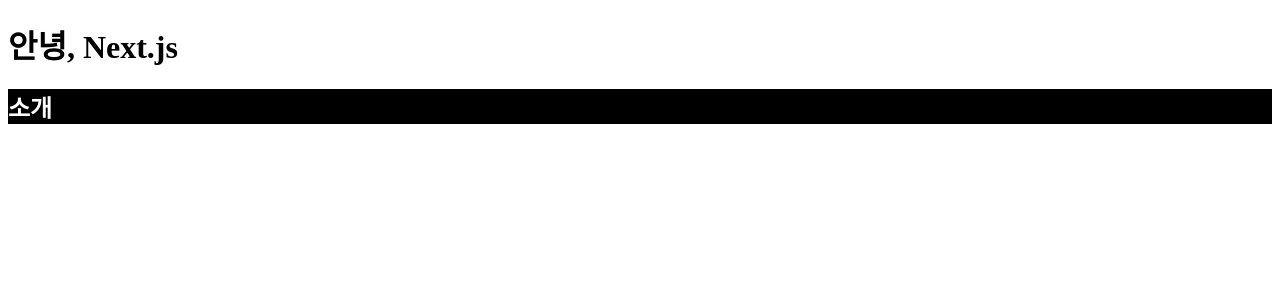
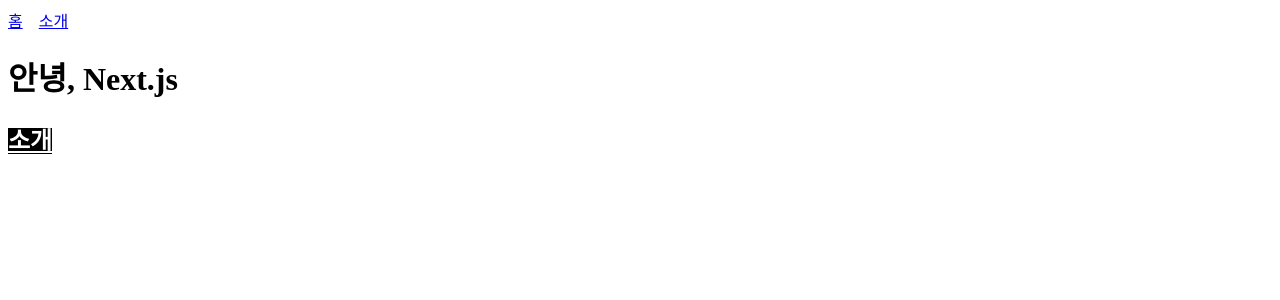
Before and after one commit to junhyeog/Caappit-week6_note-next, a Next.js app: page / in a window 1280 px wide. Shown: the top 300 px of the page. Built offline with nearby package versions, Linux system fonts and the light colour scheme.

Commit message:
Add other components

```diff
--- /dev/null
+++ b/components/Header.js
@@ -0,0 +1,15 @@
+import Link from 'next/link';
+
+const linkStyle = {
+    marginRight: '1rem'
+}
+const Header = () => {
+    return (
+        <div>
+            <Link href="/"><a style={linkStyle}>홈</a></Link>
+            <Link href="/about"><a style={linkStyle}>소개</a></Link>
+        </div>
+    );
+};
+
+export default Header;
--- /dev/null
+++ b/components/Layout.js
@@ -0,0 +1,10 @@
+import Header from './Header';
+
+const Layout = ({children}) => (
+    <div>
+        <Header/>
+        {children}
+    </div>
+);
+
+export default Layout;
--- a/pages/about.js
+++ b/pages/about.js
@@ -1,7 +1,9 @@
+import Layout from '../components/Layout';
+
 const About = () => (
-    <div>
+    <Layout>
         <h2>안녕하세요 저는 Velopert 입니다.</h2>
-    </div>
+    </Layout>
 )
 
 export default About;
--- a/pages/index.js
+++ b/pages/index.js
@@ -1,16 +1,17 @@
 import Link from 'next/link'
+import Layout from '../components/Layout';
 
 const Index = () => (
-    <div>
+    <Layout>
         <h1>
             안녕, Next.js
         </h1>
         <h2>
             <Link href="/about">
-                <div style={{background: 'black', color: 'white'}}>소개</div>
+                <a style={{background: 'black', color: 'white'}}>소개</a>
             </Link>
         </h2>
-    </div>
+    </Layout>
 );
 
 export default Index;
```
